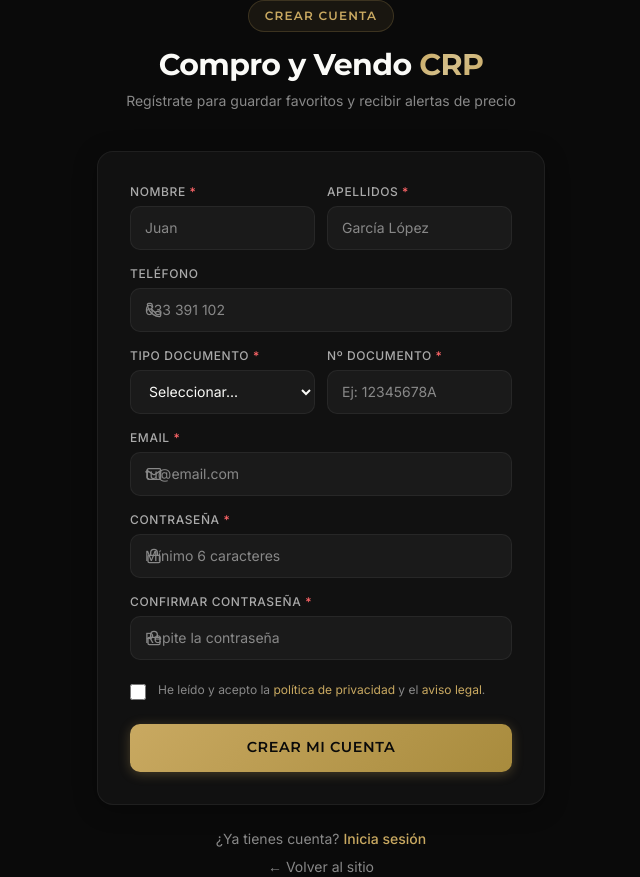
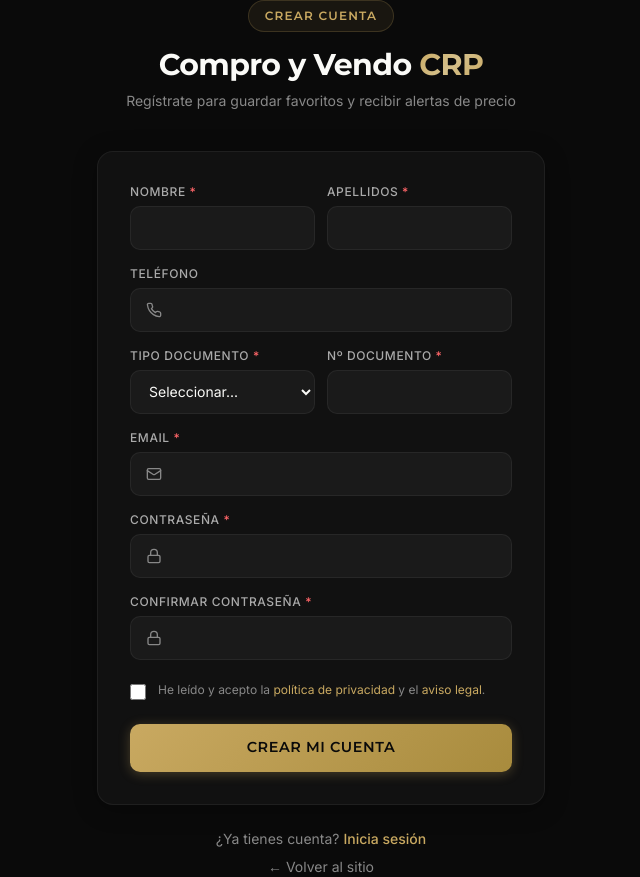
Before and after one commit to innovamakerpro/compro-vendo-crp, a Next.js app: page /auth/register in a window 1280 px wide. Shown: the whole page, without its empty margins (319-959 px from the left). Built offline with nearby package versions, Linux system fonts and the light colour scheme.

Commit message:
Quitar textos placeholder de formularios login y registro

```diff
--- a/src/app/auth/login/LoginForm.tsx
+++ b/src/app/auth/login/LoginForm.tsx
@@ -52,7 +52,7 @@ export default function LoginForm({ redirectTo }: Props) {
                 type="email"
                 autoComplete="email"
                 required
-                placeholder="tu@email.com"
+                placeholder=""
                 className="filter-input pl-11 w-full h-12"
                 disabled={isPending}
               />
@@ -82,7 +82,7 @@ export default function LoginForm({ redirectTo }: Props) {
                 type="password"
                 autoComplete="current-password"
                 required
-                placeholder="••••••••••••"
+                placeholder=""
                 className="filter-input pl-11 w-full h-12"
                 disabled={isPending}
               />
--- a/src/app/auth/register/RegisterForm.tsx
+++ b/src/app/auth/register/RegisterForm.tsx
@@ -66,7 +66,7 @@ export default function RegisterForm() {
                 name="nombre"
                 type="text"
                 required
-                placeholder="Juan"
+                placeholder=""
                 className="filter-input w-full h-11"
                 disabled={isPending}
               />
@@ -80,7 +80,7 @@ export default function RegisterForm() {
                 name="apellidos"
                 type="text"
                 required
-                placeholder="García López"
+                placeholder=""
                 className="filter-input w-full h-11"
                 disabled={isPending}
               />
@@ -100,7 +100,7 @@ export default function RegisterForm() {
                 id="reg-telefono"
                 name="telefono"
                 type="tel"
-                placeholder="633 391 102"
+                placeholder=""
                 className="filter-input pl-11 w-full h-11"
                 disabled={isPending}
               />
@@ -135,7 +135,7 @@ export default function RegisterForm() {
                 name="numero_documento"
                 type="text"
                 required
-                placeholder="Ej: 12345678A"
+                placeholder=""
                 className="filter-input w-full h-11"
                 disabled={isPending}
               />
@@ -157,7 +157,7 @@ export default function RegisterForm() {
                 type="email"
                 autoComplete="email"
                 required
-                placeholder="tu@email.com"
+                placeholder=""
                 className="filter-input pl-11 w-full h-11"
                 disabled={isPending}
               />
@@ -180,7 +180,7 @@ export default function RegisterForm() {
                 autoComplete="new-password"
                 required
                 minLength={6}
-                placeholder="Mínimo 6 caracteres"
+                placeholder=""
                 className="filter-input pl-11 w-full h-11"
                 disabled={isPending}
               />
@@ -203,7 +203,7 @@ export default function RegisterForm() {
                 autoComplete="new-password"
                 required
                 minLength={6}
-                placeholder="Repite la contraseña"
+                placeholder=""
                 className="filter-input pl-11 w-full h-11"
                 disabled={isPending}
               />
```
